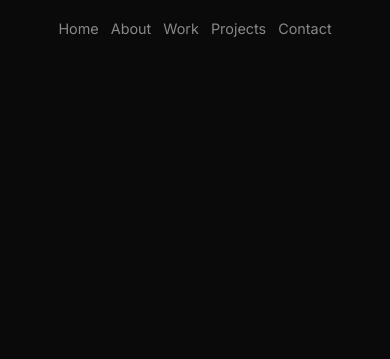
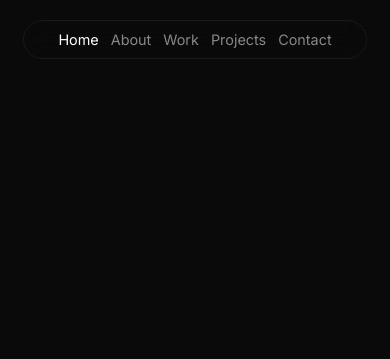
Before and after one commit to AliazJohn/portfolio, a plain HTML site: page index.html in a window 390 px wide. Shown: the top 359 px of the page. Drawn offline with Linux system fonts and the light colour scheme.

Commit message:
added more more responsiveness

```diff
--- a/index.html
+++ b/index.html
@@ -117,6 +117,12 @@ h2 {
   display: flex;
   gap: 20px;
   font-size: 0.9rem;
+  z-index: 1000;
+  background: rgba(10, 10, 10, 0.8);
+  backdrop-filter: blur(10px);
+  padding: 15px 25px;
+  border-radius: 50px;
+  border: 1px solid var(--border);
 }
 
 .nav a {
@@ -125,7 +131,7 @@ h2 {
   transition: 0.3s;
 }
 
-.nav a:hover {
+.nav a:hover, .nav a.active {
   color: var(--white);
 }
 
@@ -150,6 +156,7 @@ html {
     left: 6%;
     justify-content: space-between;
     gap: 0;
+    padding: 12px 20px;
   }
   .card { padding: 25px; border-radius: 15px;}
 }
@@ -163,6 +170,7 @@ html {
     flex-wrap: wrap;
     gap: 12px;
     justify-content: center;
+    padding: 10px 15px;
   }
   .tabs { gap: 8px; justify-content: center;}
   .tab-button { padding: 10px 20px; font-size: 0.9rem;}
@@ -175,7 +183,7 @@ html {
 <body>
 
 <div class="nav">
-  <a href="#home">Home</a>
+  <a href="#home" class="active">Home</a>
   <a href="#about">About</a>
   <a href="#work">Work</a>
   <a href="#projects">Projects</a>
@@ -302,6 +310,26 @@ function openTab(evt, tabName) {
   section.querySelector("#" + tabName).classList.add("active");
   evt.currentTarget.classList.add("active");
 }
+
+window.addEventListener('scroll', () => {
+  const sections = document.querySelectorAll('section');
+  const navLinks = document.querySelectorAll('.nav a');
+
+  let current = 'home';
+  sections.forEach(section => {
+    const sectionTop = section.offsetTop;
+    if (scrollY >= sectionTop - 200) {
+      current = section.getAttribute('id');
+    }
+  });
+
+  navLinks.forEach(link => {
+    link.classList.remove('active');
+    if (link.getAttribute('href') === '#' + current) {
+      link.classList.add('active');
+    }
+  });
+});
 </script>
 
 </body>
```
